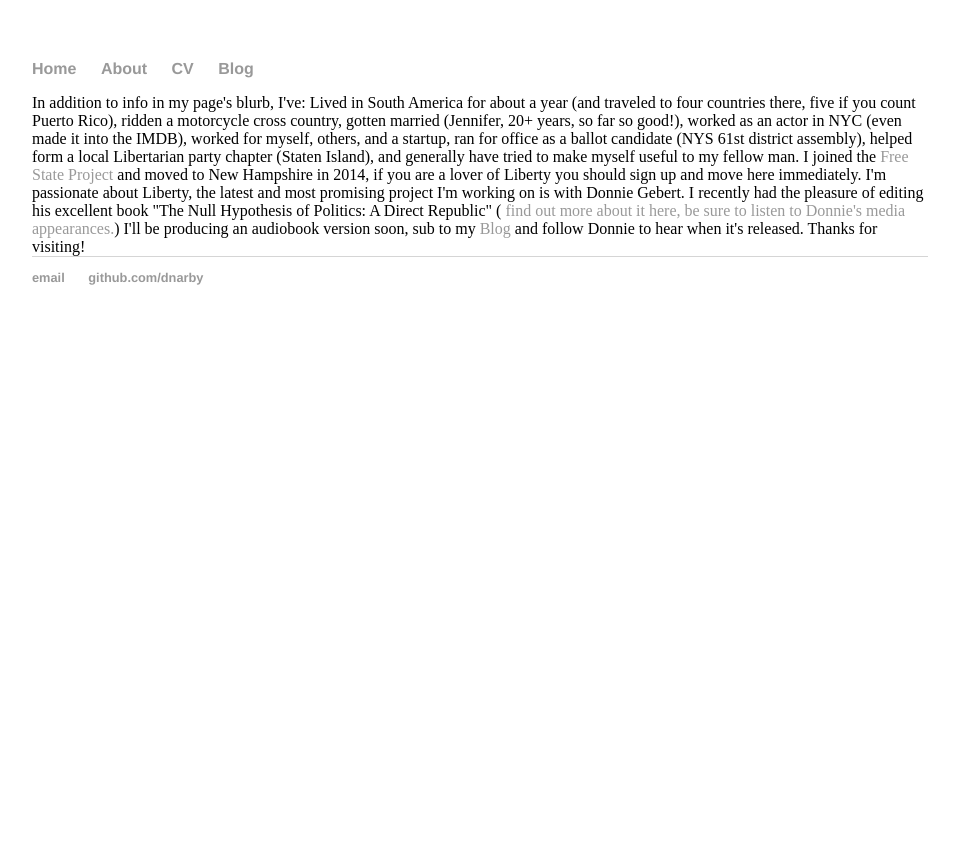
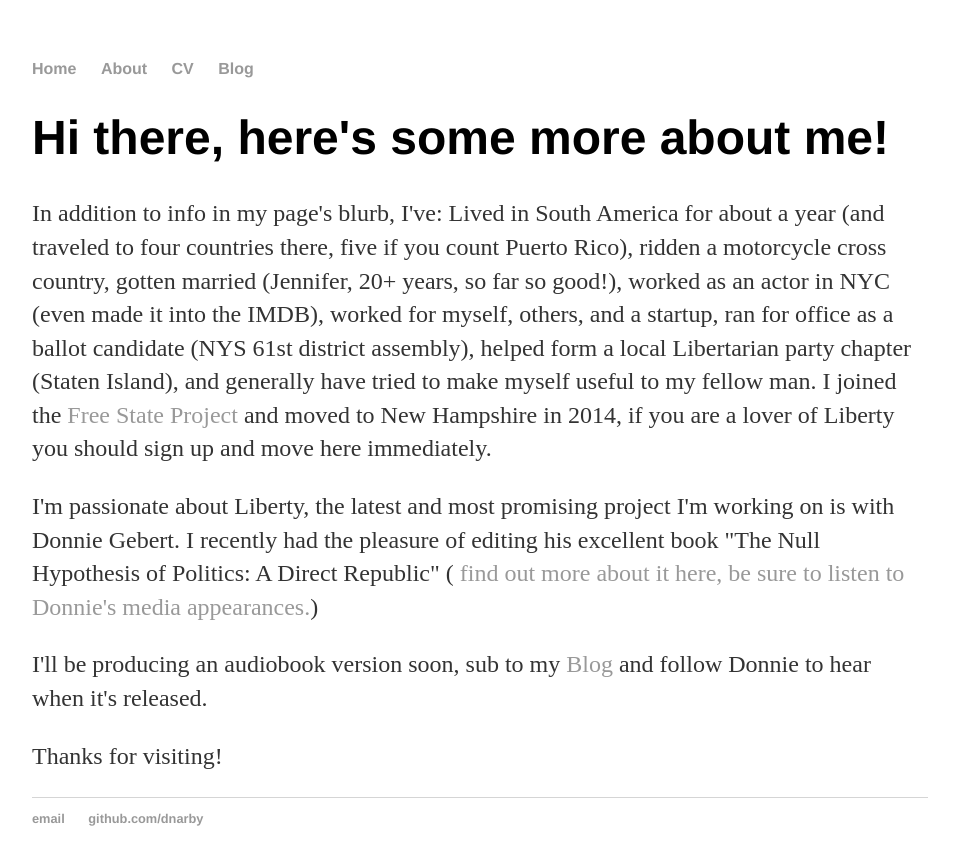
Before and after one commit to dnarby/dnarby.github.io, a Jekyll site: the page built from about/index.html, in a window 1280 px wide. Shown: the top 865 px of the page, without its empty margins (160-1115 px from the left). Built offline with Jekyll 4.4.1, drawn with Linux system fonts in a browser that asks for light colours.

Commit message:
Update index.html

```diff
--- a/about/index.html
+++ b/about/index.html
@@ -3,11 +3,15 @@
 title: "About Dave Narby"
 date: 2020-03-05
 ---
+<div class="blurb">
+	<h1>Hi there, here's some more about me!</h1>
 
-In addition to info in my page's blurb, I've: Lived in South America for about a year (and traveled to four countries there, five if you count Puerto Rico), ridden a motorcycle cross country, gotten married (Jennifer, 20+ years, so far so good!), worked as an actor in NYC (even made it into the IMDB), worked for myself, others, and a startup, ran for office as a ballot candidate (NYS 61st district assembly), helped form a local Libertarian party chapter (Staten Island), and generally have tried to make myself useful to my fellow man. I joined the <a href="https://www.fsp.org/">Free State Project</a> and moved to New Hampshire in 2014, if you are a lover of Liberty you should sign up and move here immediately.
+	<p>In addition to info in my page's blurb, I've: Lived in South America for about a year (and traveled to four countries there, five if you count Puerto Rico), ridden a motorcycle cross country, gotten married (Jennifer, 20+ years, so far so good!), worked as an actor in NYC (even made it into the IMDB), worked for myself, others, and a startup, ran for office as a ballot candidate (NYS 61st district assembly), helped form a local Libertarian party chapter (Staten Island), and generally have tried to make myself useful to my fellow man. I joined the <a href="https://www.fsp.org/">Free State Project</a> and moved to New Hampshire in 2014, if you are a lover of Liberty you should sign up and move here immediately.</p>
 
-I'm passionate about Liberty, the latest and most promising project I'm working on is with Donnie Gebert. I recently had the pleasure of editing his excellent book "The Null Hypothesis of Politics: A Direct Republic" (<a href="https://www.thenullhypothesisofpolitics.com"> find out more about it here, be sure to listen to Donnie's media appearances.</a>)
+	<p>I'm passionate about Liberty, the latest and most promising project I'm working on is with Donnie Gebert. I recently had the pleasure of editing his excellent book "The Null Hypothesis of Politics: A Direct Republic" (<a href="https://www.thenullhypothesisofpolitics.com"> find out more about it here, be sure to listen to Donnie's media appearances.</a>)</p>
 
-I'll be producing an audiobook version soon, sub to my <a href="/blog">Blog</a> and follow Donnie to hear when it's released.
+	<p>I'll be producing an audiobook version soon, sub to my <a href="/blog">Blog</a> and follow Donnie to hear when it's released.</p>
 
-Thanks for visiting!
+	<p>Thanks for visiting!</p>
+
+</div><!-- /.blurb -->
```
